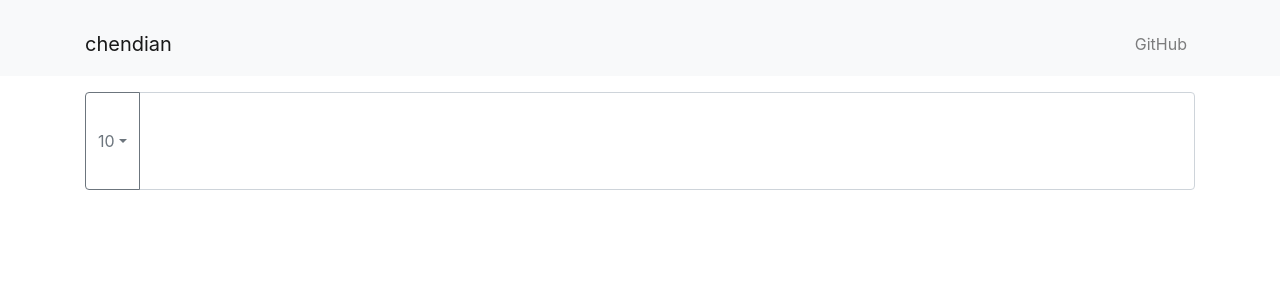
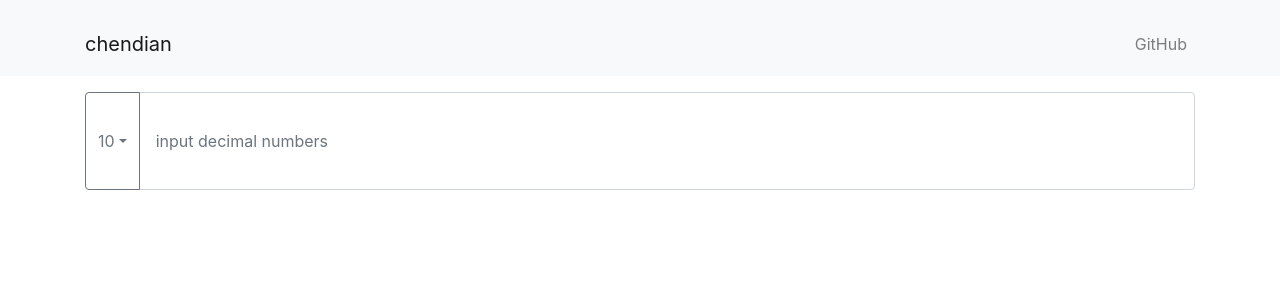
Before and after one commit to 0x1306e6d/chendian, a React (Create React App) app: page / in a window 1280 px wide. Shown: the top 300 px of the page. Built offline with nearby package versions, Linux system fonts and the light colour scheme.

Commit message:
Render input by number base

```diff
--- /dev/null
+++ b/src/component/input/DecimalInput.js
@@ -0,0 +1,14 @@
+import React from 'react';
+import classNames from 'classnames';
+
+class DecimalInput extends React.Component {
+  render() {
+    return (
+      <input type="number"
+        className={classNames('form-control', 'px-3', 'py-5', this.props.className)}
+        placeholder="input decimal numbers" />
+    );
+  }
+}
+
+export default DecimalInput;
--- /dev/null
+++ b/src/component/input/HexadecimalInput.js
@@ -0,0 +1,14 @@
+import React from 'react';
+import classNames from 'classnames';
+
+class HexadecimalInput extends React.Component {
+  render() {
+    return (
+      <input type="text"
+        className={classNames('form-control', 'px-3', 'py-5', this.props.className)}
+        placeholder="input hexadecimal numbers" />
+    );
+  }
+}
+
+export default HexadecimalInput;
--- a/src/component/input/Input.js
+++ b/src/component/input/Input.js
@@ -1,17 +1,44 @@
 import React from 'react';
+import { connect } from 'react-redux';
 import classNames from 'classnames';
 
 import BaseSelector from './BaseSelector';
+import DecimalInput from './DecimalInput';
+import HexadecimalInput from './HexadecimalInput';
+import OctalInput from './OctalInput';
 
 class Input extends React.Component {
+  constructor(props) {
+    super(props);
+
+    this.renderInput = this.renderInput.bind(this);
+  }
+
+  renderInput() {
+    switch (this.props.base) {
+      case 8:
+        return <OctalInput />
+      case 10:
+        return <DecimalInput />
+      case 16:
+        return <HexadecimalInput />
+      default:
+        return <DecimalInput />
+    }
+  }
+
   render() {
     return (
       <div className={classNames('input-group', this.props.className)}>
         <BaseSelector />
-        <input type="text" className="form-control px-3 py-5" />
+        {this.renderInput()}
       </div>
     );
   }
 }
 
-export default Input;
+const mapStateToProps = (state) => ({
+  base: state.base
+});
+
+export default connect(mapStateToProps)(Input);
--- /dev/null
+++ b/src/component/input/OctalInput.js
@@ -0,0 +1,14 @@
+import React from 'react';
+import classNames from 'classnames';
+
+class OctalInput extends React.Component {
+  render() {
+    return (
+      <input type="number"
+        className={classNames('form-control', 'px-3', 'py-5', this.props.className)}
+        placeholder="input octal numbers" />
+    );
+  }
+}
+
+export default OctalInput;
```
